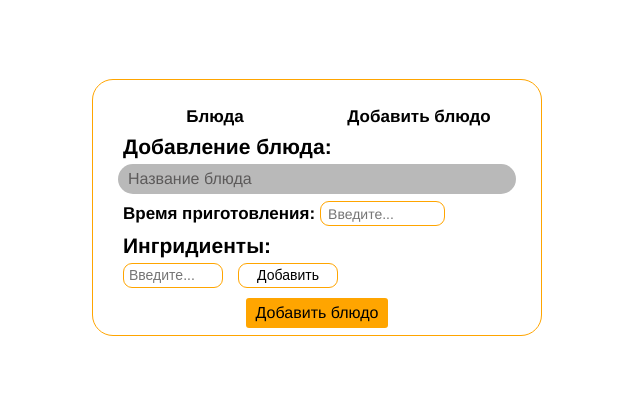
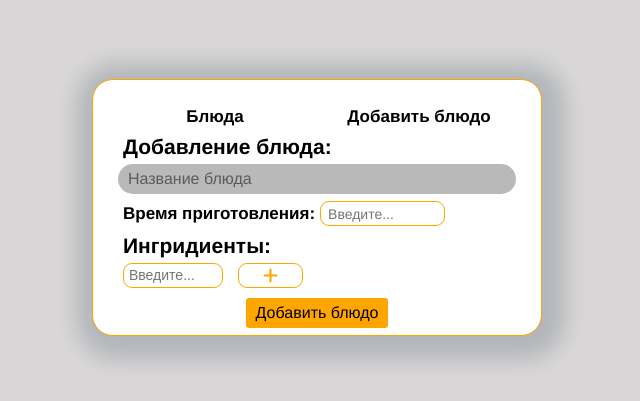
Before and after one commit to ZenLone/culinary-website, a Vue app in the folder frontend/: page / in a window 1280 px wide. Shown: the part 193-594 px from the top of the page, without its empty margins (323-963 px from the left). Built offline with nearby package versions, Linux system fonts and the light colour scheme.

Commit message:
vue project update2

```diff
--- a/frontend/src/App.vue
+++ b/frontend/src/App.vue
@@ -43,7 +43,7 @@ export default{
     <h2 class="h2-additions">Ингридиенты:</h2>
     <div class="additions-btns-container">
       <input class="addition_input" type="text" placeholder="Введите..."></input>
-      <button class="addition_button" type="button">Добавить</button>
+      <button class="addition_button" type="button"><svg xmlns="http://www.w3.org/2000/svg" viewBox="0 0 448 512"><path d="M256 80c0-17.7-14.3-32-32-32s-32 14.3-32 32V224H48c-17.7 0-32 14.3-32 32s14.3 32 32 32H192V432c0 17.7 14.3 32 32 32s32-14.3 32-32V288H400c17.7 0 32-14.3 32-32s-14.3-32-32-32H256V80z"/></svg></button>
     </div>
 
     <div class="btn-container">
@@ -61,6 +61,8 @@ export default{
   padding:25px 25px 5px;
   border:1px solid orange;
   border-radius: 21px;
+  background-color: white;
+  box-shadow: 4px 4px 19px 19px rgba(34, 60, 80, 0.2);
 }
 .nav{
   display: flex;
@@ -129,17 +131,39 @@ export default{
   height:25px;
   padding:0 5px;
   cursor: pointer;
+  transition: all .3s ease-out;
+  &:hover{
+    background-color: orange;
+    color:black;
+  }
 }
 
 .addition_button{
   font-size: 14px;
   border:1px solid orange;
   border-radius: 9px;
-  width:100px;
+  width:65px;
   background-color: transparent;
   height:25px;
   padding:0 5px;
   cursor: pointer;
+  display: flex;
+  align-items: center;
+  justify-content: center;
+  transition: all .3s ease-out;
+  & svg{
+    width:17px;
+    height:17px;
+  }
+  & path{
+    fill:orange;
+  }
+  &:hover{
+    background-color: orange;
+    & path{
+      fill:black;
+    }
+  }
 }
 .additions-btns-container{
   padding:0 5px;
--- a/frontend/src/assets/main.css
+++ b/frontend/src/assets/main.css
@@ -9,6 +9,7 @@ body{
   align-items: center;
   display: flex;
   justify-content: center;
+  background-color: #d8d6d6;
 }
 ul,li{
   list-style: none;
```
